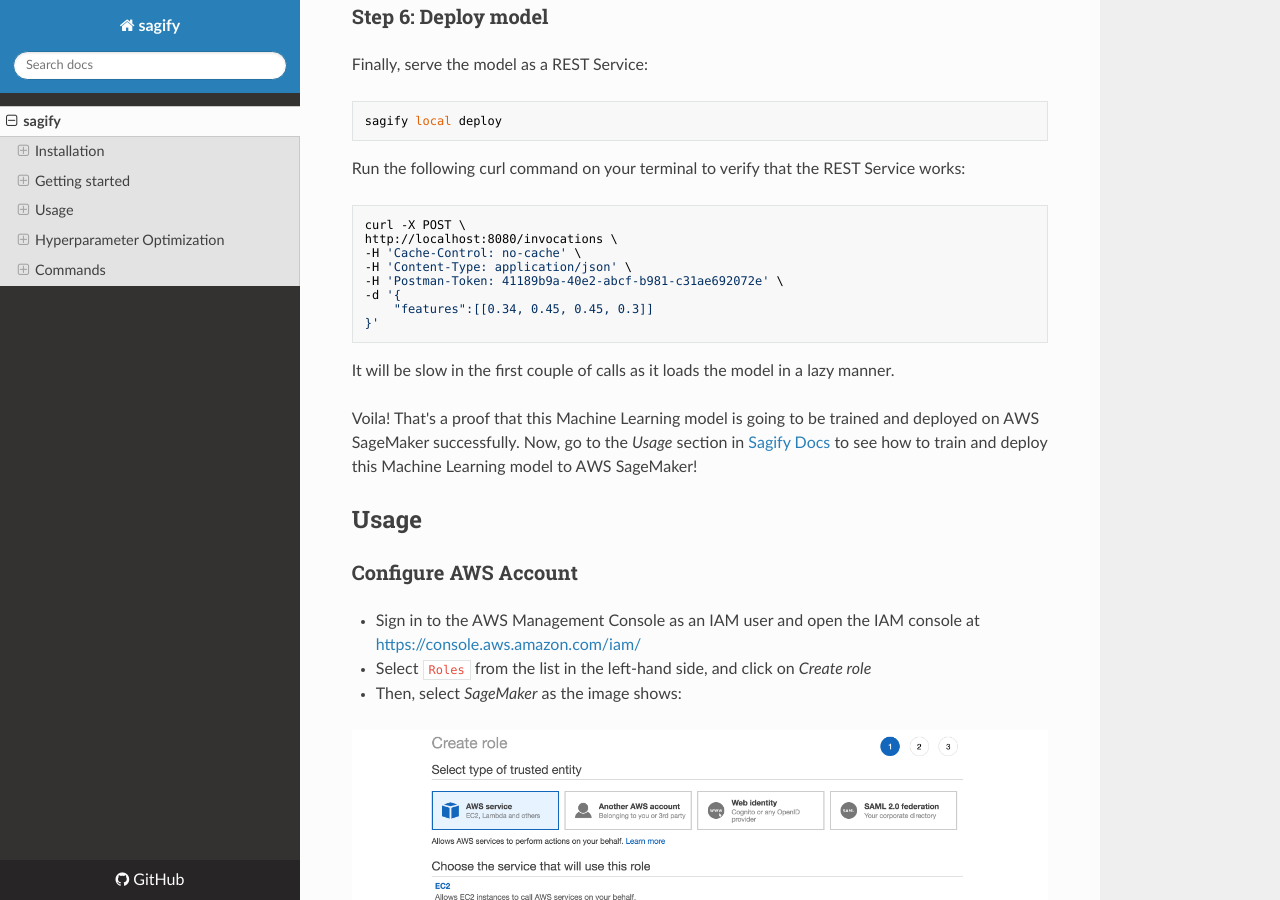
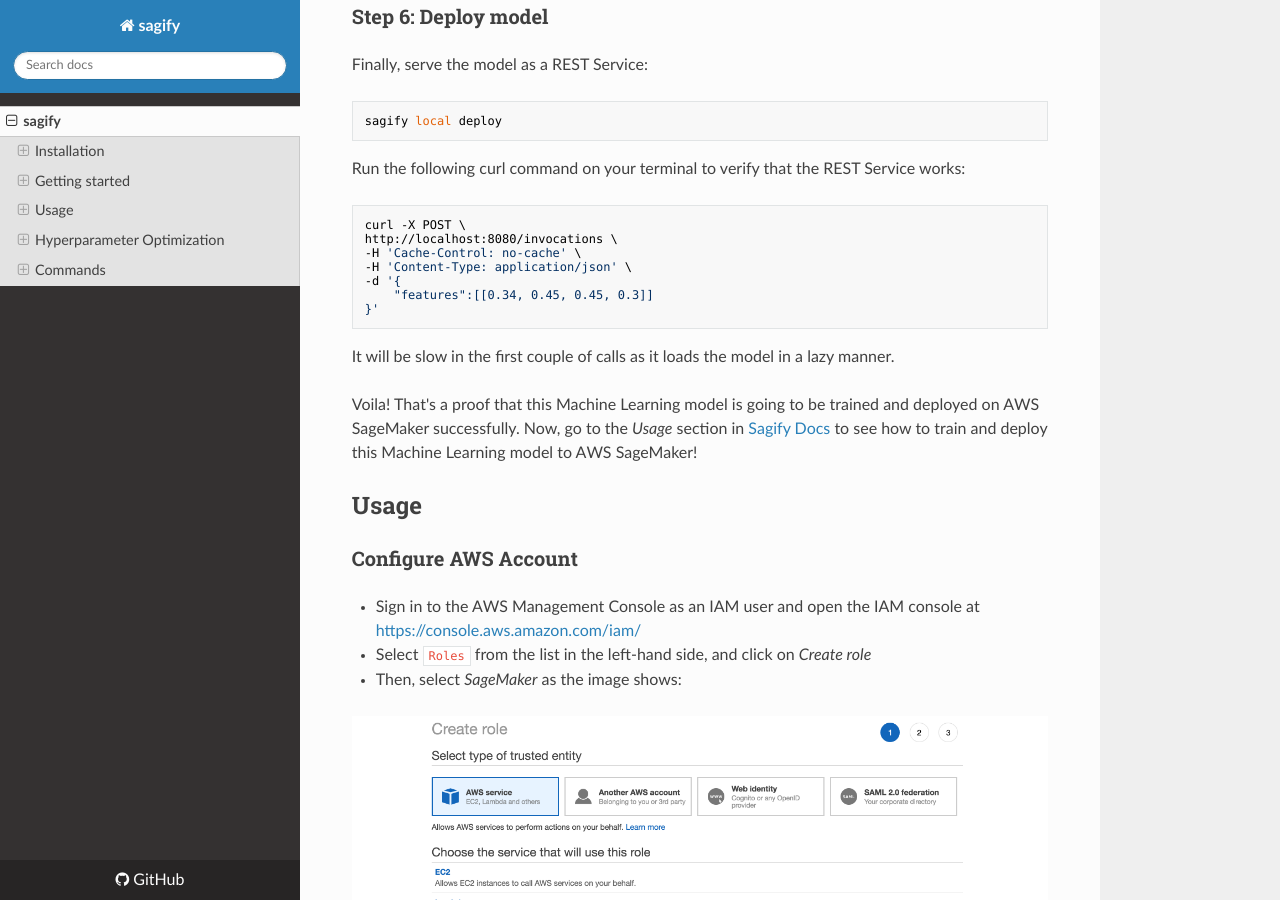
Before and after one commit to Kenza-AI/sagify, an MkDocs documentation site: the page built from docs/index.md, in a window 1280 px wide and 900 px high, scrolled down 4185 px. Built offline with MkDocs 1.6.1, drawn with Linux system fonts in a browser that asks for light colours; nearby versions of some CDN libraries.

Commit message:
Fix docs

```diff
--- a/docs/index.md
+++ b/docs/index.md
@@ -162,7 +162,6 @@
     http://localhost:8080/invocations \
     -H 'Cache-Control: no-cache' \
     -H 'Content-Type: application/json' \
-    -H 'Postman-Token: 41189b9a-40e2-abcf-b981-c31ae692072e' \
     -d '{
 	    "features":[[0.34, 0.45, 0.45, 0.3]]
     }'
```
